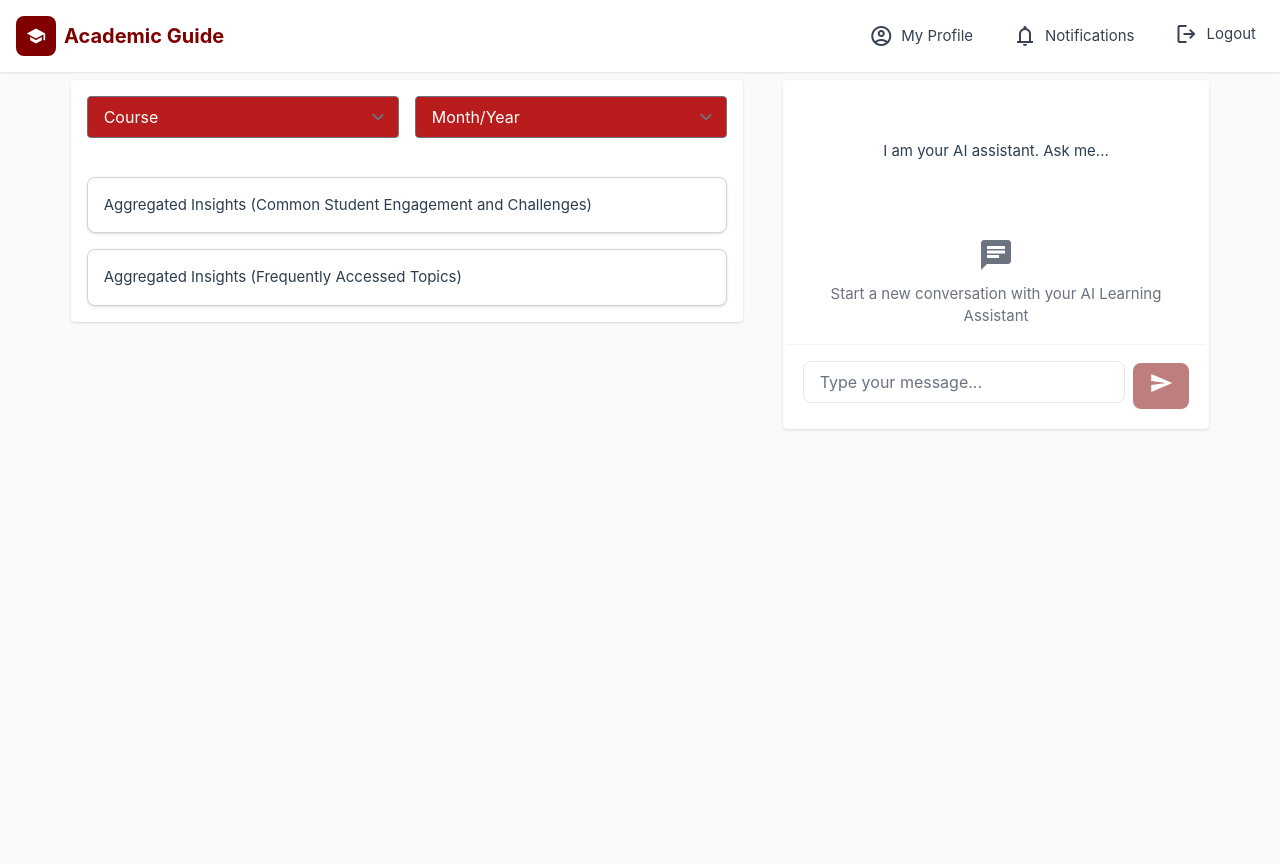
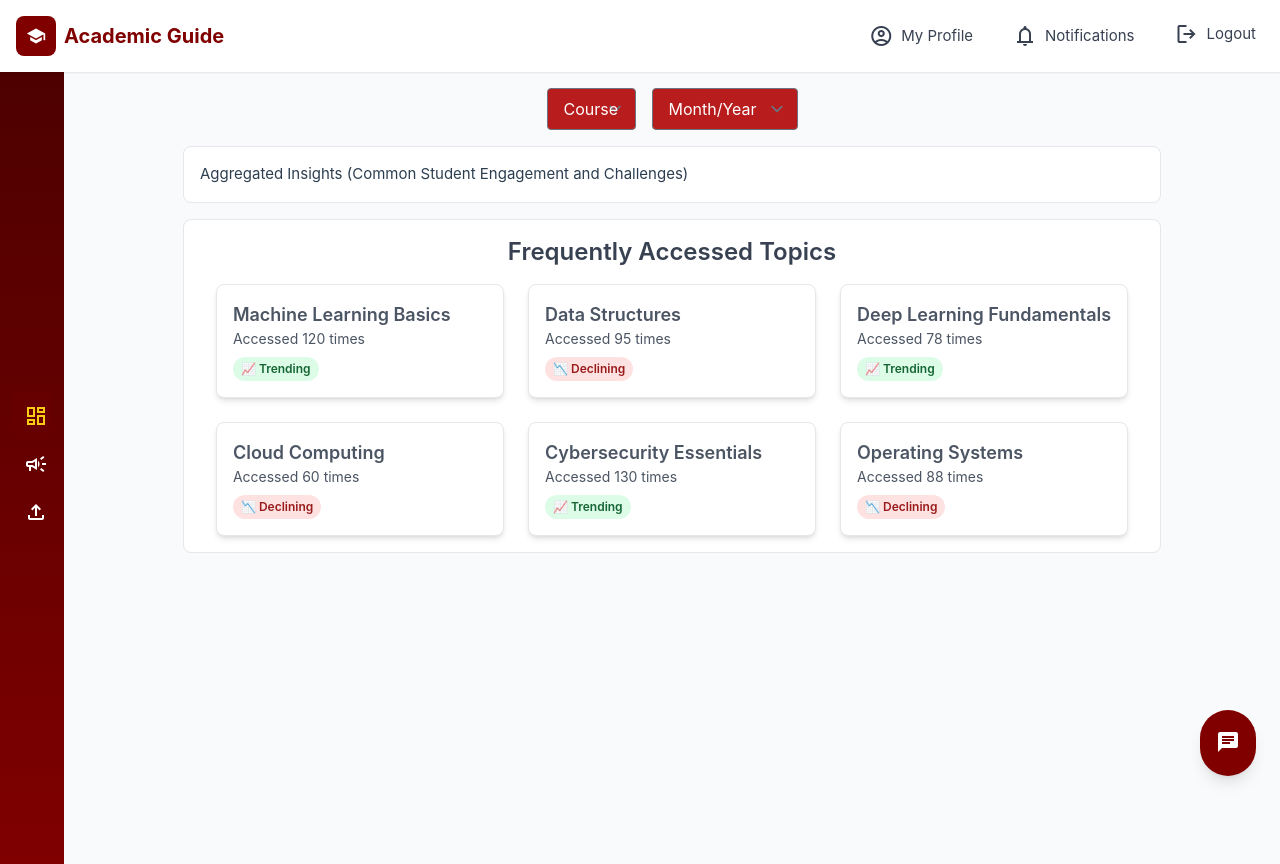
Before and after one commit to ALikesToCode/soft-engg-project-jan-2025-se-Jan-26, a Vue app in the folder frontend/: page /faculty/dashboard in a window 1280 px wide. Built offline with nearby package versions, Linux system fonts and the light colour scheme.

Commit message:
side navbar and chatbot addition in faculty dashboard

```diff
--- a/frontend/package.json
+++ b/frontend/package.json
@@ -16,11 +16,13 @@
     "@heroicons/vue": "^2.1.1",
     "@tailwindcss/forms": "^0.5.7",
     "axios": "^1.6.5",
+    "chart.js": "^4.4.7",
     "date-fns": "^4.1.0",
     "dompurify": "^3.2.4",
     "marked": "^15.0.6",
     "pinia": "^2.1.7",
     "vue": "^3.4.5",
+    "vue-chartjs": "^5.3.2",
     "vue-router": "^4.2.5",
     "vue-toastification": "^2.0.0-rc.5",
     "vuedraggable": "^4.1.0"
--- /dev/null
+++ b/frontend/src/AppConstants/sideNavBarUrls.js
@@ -0,0 +1,48 @@
+const studentDashboardUrls = [
+    {
+        path: '/user/dashboard',
+        icon: 'dashboard',
+        label: 'Dashboard'
+    },
+    {
+        path: '/user/courses',
+        icon: 'auto_stories',
+        label: 'Courses'
+    },
+    {
+        path: '/user/course-history',
+        icon: 'history',
+        label: 'History'
+    }
+]
+const facultyDashboardUrls = [
+    {
+        path: '/faculty/dashboard',
+        icon: 'dashboard',
+        label: 'Dashboard'
+    },
+    {
+        path: '/faculty/notifications',
+        icon: 'campaign',
+        label: 'Send Notifications'
+    },
+    {
+        path: '/faculty/content-upload',
+        icon: 'upload',
+        label: 'Upload Content'
+    }
+]
+const supportDashboardUrls = [
+    {
+        path: '/support/dashboard',
+        icon: 'dashboard',
+        label: 'Dashboard'
+    },
+    {
+        path: '/support/notifications',
+        icon: 'campaign',
+        label: 'Send Notifications'
+    }
+]
+
+export { studentDashboardUrls, facultyDashboardUrls, supportDashboardUrls };
--- a/frontend/src/layouts/SideNavBar.vue
+++ b/frontend/src/layouts/SideNavBar.vue
@@ -21,7 +21,7 @@
               class="material-symbols-outlined transition-transform duration-200"
               :class="{
                 'text-yellow-400': isActive(item.path),
-                'scale-110': isHovered === item.path
+                'scale-110': isHovered === item.path,
               }"
               aria-hidden="true"
             >
@@ -33,7 +33,7 @@
                 'opacity-100': navHovered || isHovered === item.path,
                 'opacity-0': !navHovered && isHovered !== item.path,
                 'text-yellow-400': (navHovered || isHovered === item.path) && isActive(item.path),
-                'text-white': (navHovered || isHovered === item.path) && !isActive(item.path)
+                'text-white': (navHovered || isHovered === item.path) && !isActive(item.path),
               }"
             >
               {{ item.label }}
@@ -46,8 +46,15 @@
 </template>
 
 <script setup>
-import { ref } from 'vue'
+import { ref, computed } from 'vue'
 import { useRoute } from 'vue-router'
+import {
+  studentDashboardUrls,
+  facultyDashboardUrls,
+  supportDashboardUrls,
+} from '@/AppConstants/sideNavBarUrls'
+import useAuthStore from '@/stores/useAuthStore'
+import { ROLE } from '@/AppConstants/globalConstants'
 
 // Get the current route for active link detection.
 const route = useRoute()
@@ -58,27 +65,20 @@ const isHovered = ref(null)
 // Tracks whether the entire navigation bar is hovered.
 const navHovered = ref(false)
 
-// Define the navigation items.
-const navItems = [
-  {
-    path: '/user/dashboard',
-    icon: 'dashboard',
-    label: 'Dashboard'
-  },
-  {
-    path: '/user/courses',
-    icon: 'auto_stories',
-    label: 'Courses'
-  },
-  {
-    path: '/user/course-history',
-    icon: 'history',
-    label: 'History'
-  }
-]
-
 // Helper function to check if a nav item is active.
 const isActive = (path) => route.path === path
+
+//Get User Store
+const userStore = useAuthStore()
+const userRole = computed(() => userStore.userRole)
+
+// Define the navigation items/urls.
+const navItems = computed(() => {
+  if (userRole.value === ROLE.STUDENT) return studentDashboardUrls
+  if (userRole.value === ROLE.FACULTY) return facultyDashboardUrls
+  if (userRole.value === ROLE.SUPPORT) return supportDashboardUrls
+  return [] // Default case
+})
 </script>
 
 <style>
@@ -93,9 +93,15 @@ const isActive = (path) => route.path === path
 
 /* Pulse animation for icons on hover */
 @keyframes iconPulse {
-  0% { transform: scale(1); }
-  50% { transform: scale(1.1); }
-  100% { transform: scale(1); }
+  0% {
+    transform: scale(1);
+  }
+  50% {
+    transform: scale(1.1);
+  }
+  100% {
+    transform: scale(1);
+  }
 }
 
 .material-symbols-outlined:hover {
--- a/frontend/src/stores/useAuthStore.js
+++ b/frontend/src/stores/useAuthStore.js
@@ -12,7 +12,7 @@ const useAuthStore = defineStore({
         token: JSON.parse(localStorage.getItem('token')),
         returnUrl: null,
         user: new User(null, "", "", ""),
-        userRole: 'STUDENT'
+        userRole: 'FACULTY'
     }),
     actions: {
         async login(email, pswd) {
--- a/frontend/src/views/faculty/FacultyDashboard.vue
+++ b/frontend/src/views/faculty/FacultyDashboard.vue
@@ -1,7 +1,55 @@
+<script>
+import ChatBotWrapper from '@/components/ChatBotWrapper.vue'
+import SideNavBar from '@/layouts/SideNavBar.vue'
+export default {
+  name: 'FacultyDashboard',
+  data() {
+    return {
+      queryEmpty: true,
+      showSplitScreen: false,
+      courses: ['Math', 'CT', 'SE', 'ST'],
+      months: ['January 2025', 'February 2025', 'March 2025'],
+      selectedCourse: '',
+      selectedMonth: '',
+      topics: [
+        { id: 1, name: 'Machine Learning Basics', accessCount: 120, trend: 'up' },
+        { id: 2, name: 'Data Structures', accessCount: 95, trend: 'down' },
+        { id: 3, name: 'Deep Learning Fundamentals', accessCount: 78, trend: 'up' },
+        { id: 4, name: 'Cloud Computing', accessCount: 60, trend: 'down' },
+        { id: 5, name: 'Cybersecurity Essentials', accessCount: 130, trend: 'up' },
+        { id: 6, name: 'Operating Systems', accessCount: 88, trend: 'down' },
+      ],
+    }
+  },
+  components: {
+    ChatBotWrapper,
+    SideNavBar,
+  },
+  computed: {
+    mainContentClass() {
+      return {
+        // 'md:grid-cols-1': !this.showSplitScreen,
+        'md:grid-cols-3': this.showSplitScreen,
+      }
+    },
+  },
+  methods: {
+    toggleSplitScreen() {
+      this.showSplitScreen = !this.showSplitScreen
+    },
+  },
+}
+</script>
+
 <template>
-    <div class="flex items-start justify-center min-h-screen py-4 gap-4">
-      <div class="w-2/3 max-w-2xl bg-white p-4 rounded shadow space-y-4">
-        <div class="flex gap-4">
+  <div class="flex h-screen">
+    <div>
+      <SideNavBar />
+    </div>
+    <div class="flex-1 p-6 overflow-y-auto bg-gray-50">
+      <!-- Main Section -->
+      <div class="grid" :class="mainContentClass" gap-6>
+        <div class="flex gap-4 mb-4 mx-auto">
           <select v-model="selectedCourse" class="flex-1 px-4 py-2 bg-red-700 text-white rounded">
             <option disabled value="">Course</option>
             <option v-for="course in courses" :key="course">{{ course }}</option>
@@ -12,45 +60,81 @@
             <option v-for="month in months" :key="month">{{ month }}</option>
           </select>
         </div>
-        <br>
-        <div class="space-y-4">
-          <div class="p-4 border border-gray-300 rounded-lg bg-white shadow">
+        <div class="space-y-4 mx-auto">
+          <div class="p-4 border rounded-lg bg-white">
             Aggregated Insights (Common Student Engagement and Challenges)
           </div>
-          <div class="p-4 border border-gray-300 rounded-lg bg-white shadow">
-            Aggregated Insights (Frequently Accessed Topics)
+
+          <!-- Frequently Accessed Topics insights -->
+          <div class="px-2 sm:px-4 py-2 border rounded-lg bg-white">
+            <div class="px-2 sm:px-4 py-2">
+              <h1 class="text-2xl font-semibold text-gray-700 mb-4 text-center">
+                Frequently Accessed Topics
+              </h1>
+              <div class="grid grid-cols-1 sm:grid-cols-2 md:grid-cols-3 gap-6">
+                <div
+                  v-for="topic in topics"
+                  :key="topic.id"
+                  class="p-4 bg-white rounded-lg shadow-md border border-gray-200 transition-transform transform hover:scale-105"
+                >
+                  <h3 class="text-lg font-semibold text-gray-600">{{ topic.name }}</h3>
+                  <p class="text-sm text-gray-600">Accessed {{ topic.accessCount }} times</p>
+
+                  <div class="mt-2 flex items-center space-x-2">
+                    <span
+                      class="px-2 py-1 text-xs font-semibold rounded-full"
+                      :class="{
+                        'bg-green-100 text-green-800': topic.trend === 'up',
+                        'bg-red-100 text-red-800': topic.trend === 'down',
+                      }"
+                    >
+                      {{ topic.trend === 'up' ? '📈 Trending' : '📉 Declining' }}
+                    </span>
+                  </div>
+                </div>
+              </div>
+            </div>
           </div>
         </div>
-      </div>
 
-      <!-- Chatbot -->
-      <div class="h-full w-1/3 max-w-md ml-6 bg-white p-1 rounded shadow">
-        <h2 v-if="queryEmpty" class="text-center px-2 py-14">I am your AI assistant. Ask me...</h2>
-        <ChatBotBox />
+        <!-- AI Chatbot in Split Screen Mode -->
+        <div v-if="showSplitScreen" class="h-[calc(100vh-12rem)]">
+          <ChatBotWrapper />
+        </div>
       </div>
     </div>
-  </template>
+    <!-- Floating Chat Bot (when not in split screen) -->
+    <ChatBotWrapper v-if="!showSplitScreen" />
+  </div>
+</template>
 
-  <script>
-  import SideNavBar from '../../layouts/SideNavBar.vue';
-  import ChatBotBox from '../../components/ChatBotBox.vue';
+<style scoped>
+.material-icons {
+  font-size: inherit;
+  line-height: inherit;
+  vertical-align: middle;
+}
 
-  export default {
-    data() {
-      return {
-        courses: ["Math", "CT", "SE", "ST"],
-        months: ["January 2025", "February 2025", "March 2025"],
-        selectedCourse: "",
-        selectedMonth: "",
-        queryEmpty:true
-      };
-    },
-    components: {
-      SideNavBar,
-      ChatBotBox
-    },
-  };
-  </script>
+/* Smooth transitions */
+.grid {
+  transition: grid-template-columns 0.3s ease-in-out;
+}
 
-  <style scoped>
-  </style>
+/* Improved scrollbar styling */
+::-webkit-scrollbar {
+  width: 8px;
+}
+
+::-webkit-scrollbar-track {
+  background: transparent;
+}
+
+::-webkit-scrollbar-thumb {
+  background: #cbd5e1;
+  border-radius: 4px;
+}
+
+::-webkit-scrollbar-thumb:hover {
+  background: #94a3b8;
+}
+</style>
```
Also changed, not shown: frontend/src/views/faculty/NotificationsView.vue (+44 -29 lines), 1 other file (tests, documents, lock files or other folders).
